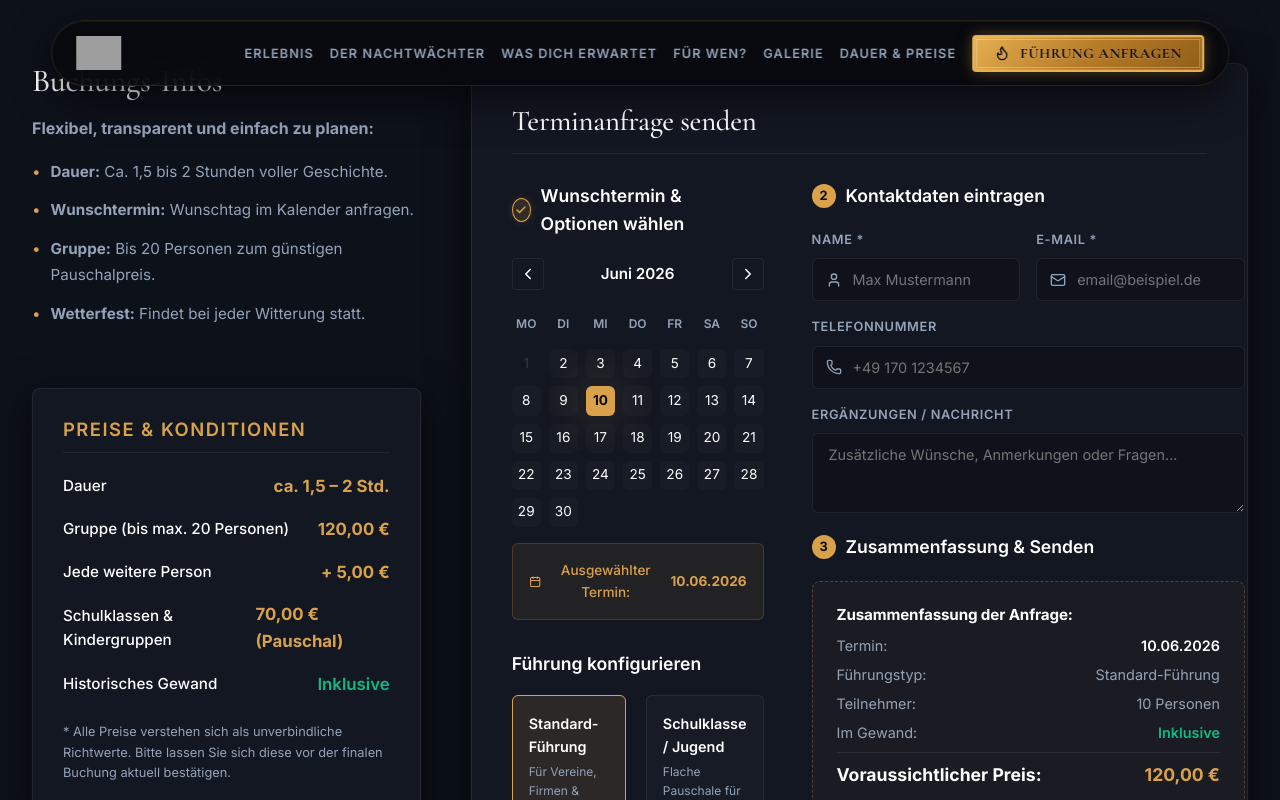
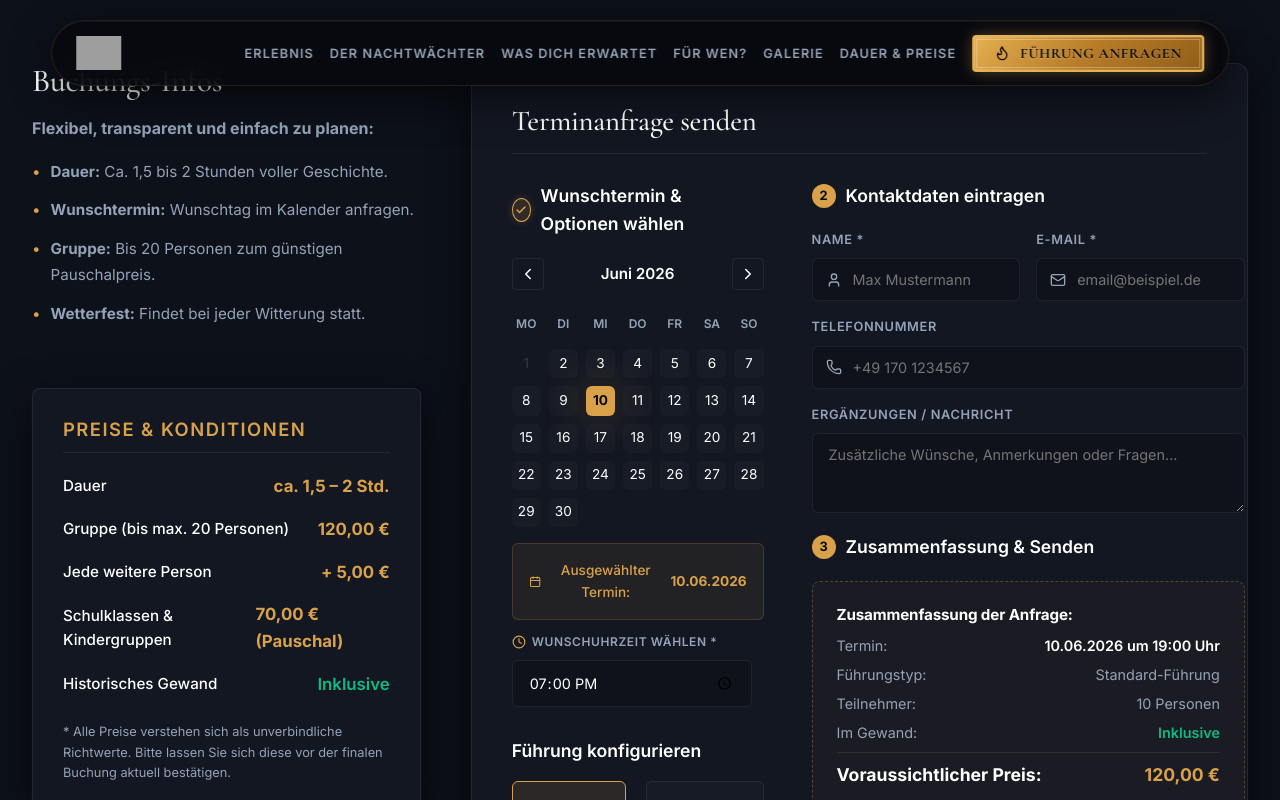
Before and after one commit to friesescholz-byte/Stephan-van-Hausen, a React (Vite) app: page / in a window 1280 px wide. Both pictures are taken after a click on the element "10". Shown: the part 7162-7962 px from the top of the page. Built offline with nearby package versions, Linux system fonts and the light colour scheme; grey boxes are pictures that could not be loaded; a web font is replaced by a local one.

Commit message:
Add Clock icon, selectedTime state, time input, and include time in payload & summary

```diff
--- a/src/App.tsx
+++ b/src/App.tsx
@@ -16,7 +16,8 @@ import {
   Check,
   Phone,
   Mail,
-  User
+  User,
+  Clock
 } from 'lucide-react';
 import { motion, AnimatePresence } from 'framer-motion';
 
@@ -99,6 +100,7 @@ export default function App() {
   const [currentCalendarMonth, setCurrentCalendarMonth] = useState(new Date(2026, 5, 1)); // June 2026
   const [tourType, setTourType] = useState<'classic' | 'school'>('classic');
   const [groupSize, setGroupSize] = useState<number>(10);
+  const [selectedTime, setSelectedTime] = useState<string>("19:00");
   const [activeFormStep, setActiveFormStep] = useState<1 | 2 | 3>(1);
 
   // Admin Backend states
@@ -261,6 +263,7 @@ export default function App() {
       phone: formData.phone,
       message: formData.message,
       date: formattedDate,
+      time: selectedTime,
       tourType: tourType === 'classic' ? 'Standard Nachtwächter-Führung' : 'Schulklasse / Jugendgruppe',
       groupSize,
       gewandZuschlag: false,
@@ -1390,10 +1393,26 @@ export default function App() {
                               })}
                             </div>
                             {selectedDate && (
-                              <div className="status-alert info" style={{ marginTop: '16px', fontSize: '0.85rem' }}>
-                                <CalendarIcon size={16} /> Ausgewählter Termin: <strong>
-                                  {selectedDate.toLocaleDateString('de-DE', { day: '2-digit', month: '2-digit', year: 'numeric' })}
-                                </strong>
+                              <div style={{ marginTop: '16px', display: 'flex', flexDirection: 'column', gap: '12px' }}>
+                                <div className="status-alert info" style={{ margin: 0, fontSize: '0.85rem' }}>
+                                  <CalendarIcon size={16} /> Ausgewählter Termin: <strong>
+                                    {selectedDate.toLocaleDateString('de-DE', { day: '2-digit', month: '2-digit', year: 'numeric' })}
+                                  </strong>
+                                </div>
+                                <div className="form-group" style={{ maxWidth: '240px' }}>
+                                  <label htmlFor="inputTime" style={{ fontSize: '0.75rem', fontWeight: 600, display: 'flex', alignItems: 'center', gap: '6px' }}>
+                                    <Clock size={14} style={{ color: 'var(--accent)' }} /> Wunschuhrzeit wählen *
+                                  </label>
+                                  <input
+                                    id="inputTime"
+                                    type="time"
+                                    required
+                                    className="form-control"
+                                    style={{ width: '100%', cursor: 'pointer' }}
+                                    value={selectedTime}
+                                    onChange={(e) => setSelectedTime(e.target.value)}
+                                  />
+                                </div>
                               </div>
                             )}
                           </div>
@@ -1594,7 +1613,7 @@ export default function App() {
                               <div className="booking-summary-row" style={{ marginBottom: '6px' }}>
                                 <span>Termin:</span>
                                 <span style={{ color: 'var(--text-main)', fontWeight: 600 }}>
-                                  {selectedDate ? selectedDate.toLocaleDateString('de-DE', { day: '2-digit', month: '2-digit', year: 'numeric' }) : 'Kein Termin ausgewählt'}
+                                  {selectedDate ? `${selectedDate.toLocaleDateString('de-DE', { day: '2-digit', month: '2-digit', year: 'numeric' })} um ${selectedTime} Uhr` : 'Kein Termin ausgewählt'}
                                 </span>
                               </div>
                               <div className="booking-summary-row" style={{ marginBottom: '6px' }}>
```
